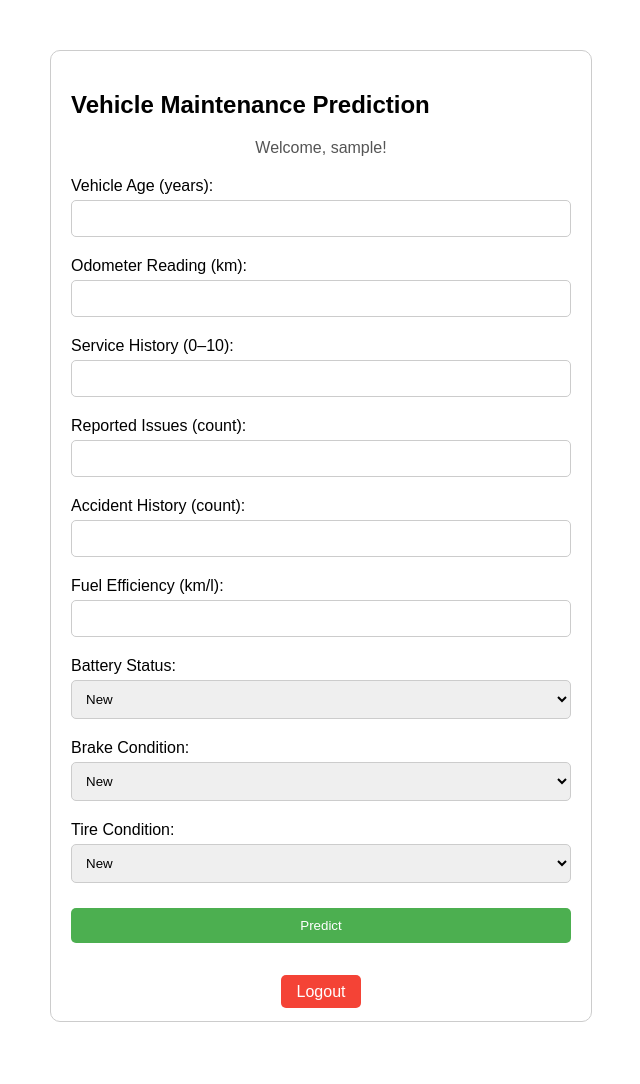
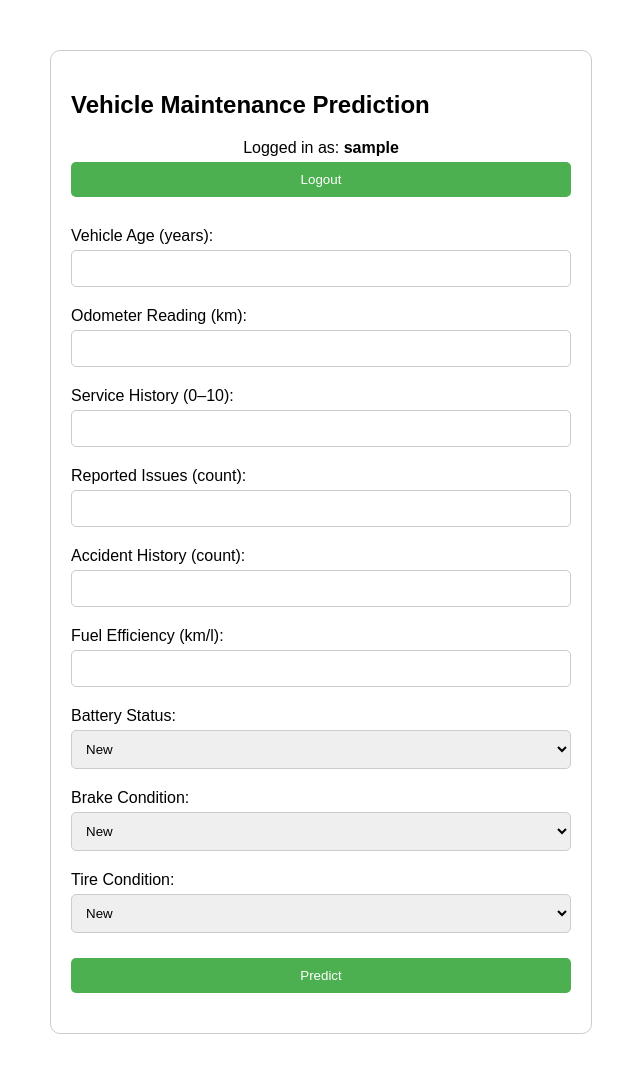
Before and after one commit to rahdwivedi/Vehicle_Maintenance_Model, a Flask app: page / in a window 1280 px wide. Shown: the whole page, without its empty margins (319-959 px from the left). Before the commit the page ends 1022 px from the top, so only its background shows below. Run offline with Flask 3, Linux system fonts and the light colour scheme; the visitor is signed in with stand-in values (Sample User, id 1); parts of the project's set-up code (start-up, migrations or seed data) failed here and were passed over.

Commit message:
Update index.html

```diff
--- a/templates/index.html
+++ b/templates/index.html
@@ -3,71 +3,47 @@
 <head>
     <title>Vehicle Maintenance Prediction</title>
     <style>
-        body {
-            font-family: Arial, sans-serif;
-            margin: 50px;
-        }
+        body { font-family: Arial, sans-serif; margin: 50px; }
         .form-container {
-            max-width: 500px;
-            margin: auto;
-            padding: 20px;
-            border: 1px solid #ccc;
-            border-radius: 10px;
+            max-width: 500px; margin: auto; padding: 20px;
+            border: 1px solid #ccc; border-radius: 10px;
         }
         .form-container input, .form-container select {
-            width: 100%;
-            padding: 10px;
-            margin: 5px 0 20px 0;
-            display: inline-block;
-            border: 1px solid #ccc;
-            border-radius: 5px;
-            box-sizing: border-box;
+            width: 100%; padding: 10px; margin: 5px 0 20px 0;
+            border: 1px solid #ccc; border-radius: 5px; box-sizing: border-box;
         }
         .form-container input[type="submit"] {
-            background-color: #4CAF50;
-            color: white;
-            border: none;
+            background-color: #4CAF50; color: white; border: none;
         }
         .form-container input[type="submit"]:hover {
             background-color: #45a049;
         }
-        .result {
-            font-size: 1.5em;
-            color: #4CAF50;
-            text-align: center;
-            margin-top: 20px;
-        }
-        .logout-container {
-            text-align: center;
-            margin-top: 20px;
-        }
-        .logout-container a {
-            text-decoration: none;
-            color: white;
-            background-color: #f44336;
-            padding: 8px 16px;
-            border-radius: 5px;
-        }
-        .logout-container a:hover {
-            background-color: #da190b;
-        }
-        .welcome {
-            text-align: center;
-            font-size: 1em;
-            color: #555;
-            margin-bottom: 20px;
-        }
+        .result { font-size: 1.5em; color: #4CAF50; text-align: center; margin-top: 20px; }
+        .login-form { margin-top: 40px; text-align: center; }
+        .user-info { text-align: center; margin-bottom: 10px; }
+        .logout-btn { background-color: #f44336; color: white; border: none; padding: 5px 10px; border-radius: 5px; }
     </style>
 </head>
 <body>
     <div class="form-container">
         <h2>Vehicle Maintenance Prediction</h2>
 
-        <div class="welcome">
-            {% if session['username'] %}
-                Welcome, {{ session['username'] }}!
-            {% endif %}
-        </div>
+        {% if session.get('username') %}
+            <div class="user-info">
+                Logged in as: <strong>{{ session['username'] }}</strong><br>
+                <form action="{{ url_for('logout') }}" method="get">
+                    <input type="submit" value="Logout" class="logout-btn">
+                </form>
+            </div>
+        {% else %}
+            <div class="login-form">
+                <form action="{{ url_for('login') }}" method="post">
+                    <input type="text" name="username" placeholder="Username" required>
+                    <input type="password" name="password" placeholder="Password" required>
+                    <input type="submit" value="Login">
+                </form>
+            </div>
+        {% endif %}
 
         <form action="/predict" method="post">
             <label for="Vehicle_Age">Vehicle Age (years):</label>
@@ -115,10 +91,6 @@
         {% if prediction_text %}
         <div class="result">{{ prediction_text }}</div>
         {% endif %}
-
-        <div class="logout-container">
-            <a href="{{ url_for('logout') }}">Logout</a>
-        </div>
     </div>
 </body>
 </html>
```
